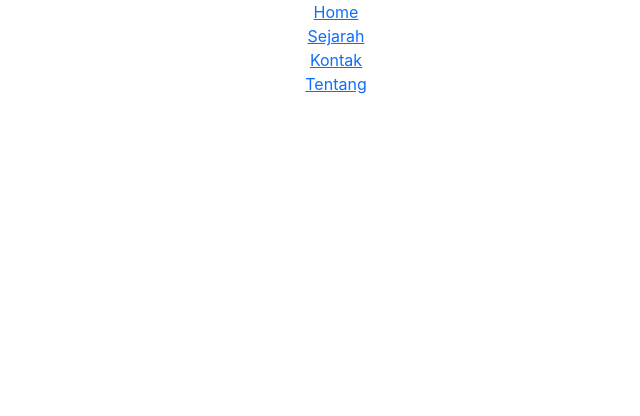
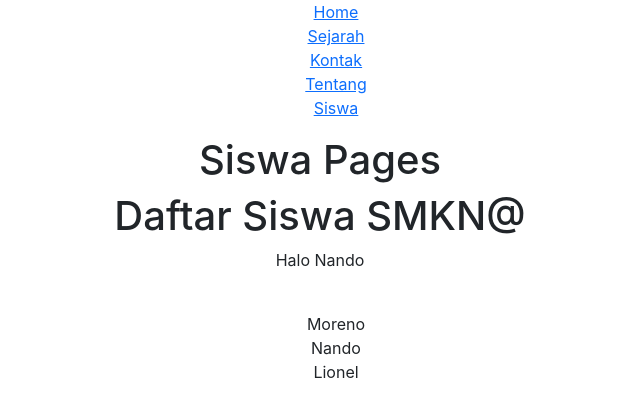
Before and after one commit to FranzOle/React-SMKRevit, a React (Create React App) app in the folder smkrevit-react-js/: page /siswa in a window 1280 px wide. Shown: the top 416 px of the page, without its empty margins (320-960 px from the left). Built offline with nearby package versions, Linux system fonts and the light colour scheme.

Commit message:
Video 7
Props

```diff
--- a/smkrevit-react-js/src/App.js
+++ b/smkrevit-react-js/src/App.js
@@ -8,6 +8,7 @@ import Home from './pages/Home';
 import { BrowserRouter,
   Routes,
   Route } from "react-router-dom";
+import Siswa from './pages/Siswa';
 
 function App() {
   return (
@@ -19,6 +20,7 @@ function App() {
           <Route path='/sejarah' element={<Sejarah/>}/>
           <Route path='/kontak' element={<Kontak/>}/>
           <Route path='/tentang' element={<Tentang/>}/>
+          <Route path='/siswa' element={<Siswa/>}/>
         </Routes>
       </div>
     </BrowserRouter>
--- /dev/null
+++ b/smkrevit-react-js/src/pages/ListSiswa.js
@@ -0,0 +1,17 @@
+function ListSiswa(props) {
+  const siswa = props.nama.map((item, i) =>
+      <li key={i}>{item}</li>
+    );
+    return (
+      <div className="App">
+        <h1>{props.judul}</h1>
+        <p>Halo <span>{props.nama[1]}</span></p>
+        <br />
+        <ul>
+          {siswa}
+        </ul>
+      </div>
+    );
+  }
+
+  export default ListSiswa;
--- a/smkrevit-react-js/src/pages/Nav.js
+++ b/smkrevit-react-js/src/pages/Nav.js
@@ -8,6 +8,7 @@ function Nav() {
           <Link to={"/sejarah"}><li>Sejarah</li></Link>
           <Link to={"/kontak"}><li>Kontak</li></Link>
           <Link to={"/tentang"}><li>Tentang</li></Link>
+          <Link to={"/siswa"}><li>Siswa</li></Link>
         </ul>
       </div>
     );
--- /dev/null
+++ b/smkrevit-react-js/src/pages/Siswa.js
@@ -0,0 +1,14 @@
+import ListSiswa from "./ListSiswa";
+
+function Siswa() {
+  const judul = "Daftar Siswa SMKN@";
+  const nama = ["Moreno", "Nando", "Lionel"];
+    return (
+      <div className="App">
+        <h1>Siswa Pages</h1>
+        <ListSiswa judul={judul} nama={nama} />
+      </div>
+    );
+  }
+
+  export default Siswa;
--- a/smkrevit-react-js/src/pages/Tentang.js
+++ b/smkrevit-react-js/src/pages/Tentang.js
@@ -3,8 +3,8 @@ function Tentang() {
       <div className="App">
         <h1>Tentang Kami</h1>
         <p>Kami adalah channel pembelajaran Pemrograman</p>
-        <button type="button" class="btn btn-primary" >Button</button>
-        <button type="button" class="btn btn-success" >Button</button>
+        <button type="button" className="btn btn-primary" >Button</button>
+        <button type="button" className="btn btn-success" >Button</button>
      </div>
     );
   }
```
